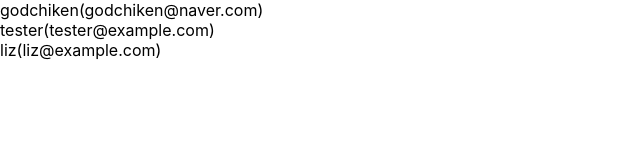
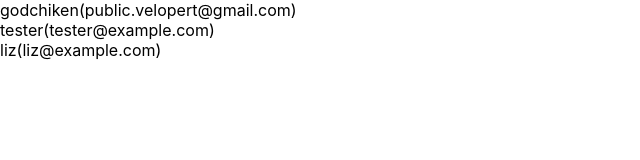
Before and after one commit to GodChiken/fast-campus-react, a React (Create React App) app: page / in a window 1280 px wide. Shown: the top 160 px of the page, without its empty margins (0-640 px from the left). Built offline with nearby package versions, Linux system fonts and the light colour scheme.

Commit message:
12. useRef 로 컴포넌트 안의 변수 만들기 - 실습 완료

```diff
--- a/src/component/UserList.js
+++ b/src/component/UserList.js
@@ -1,4 +1,4 @@
-import React from 'react';
+import React,{useRef} from 'react';
 
 function User({user}) {
     return (
@@ -13,7 +13,7 @@
         {
             id: 1,
             username: 'godchiken',
-            email: 'godchiken@naver.com'
+            email: 'public.velopert@gmail.com'
         },
         {
             id: 2,
@@ -26,6 +26,10 @@
             email: 'liz@example.com'
         }
     ];
+    const nextId = useRef(4);
+    const onCreate = () => {
+        nextId.current+=1;
+    };
     return (
         <div>
             {
```
